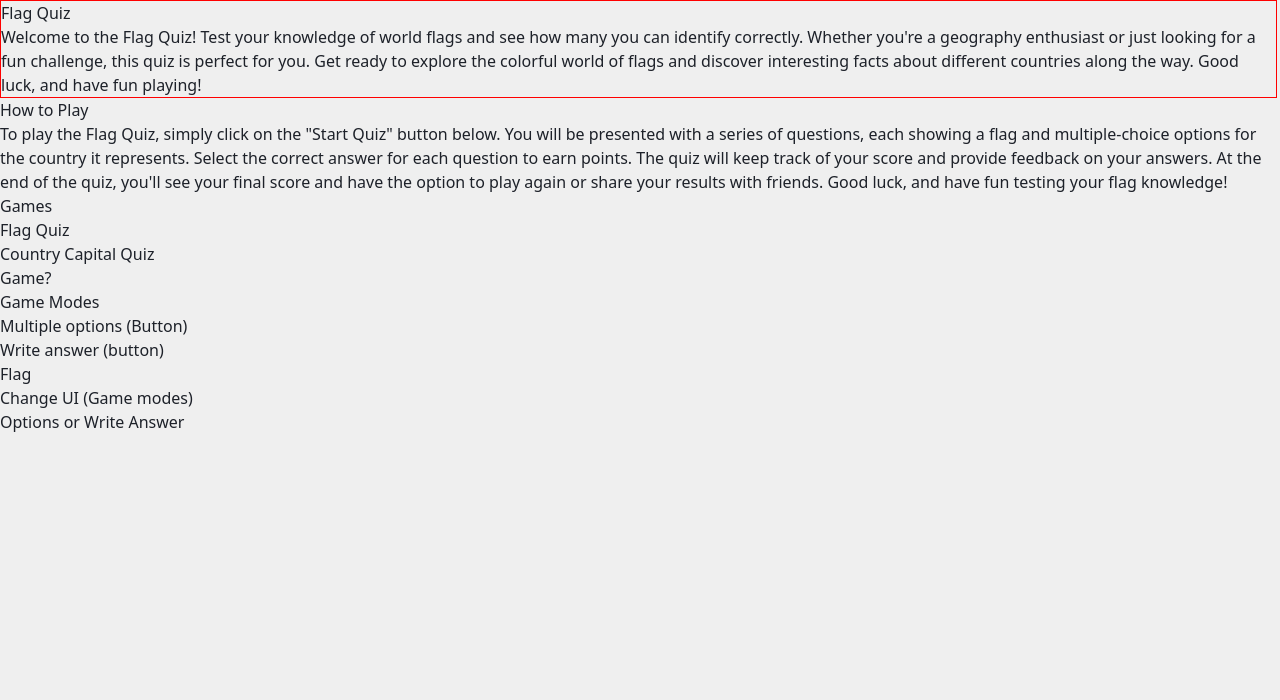
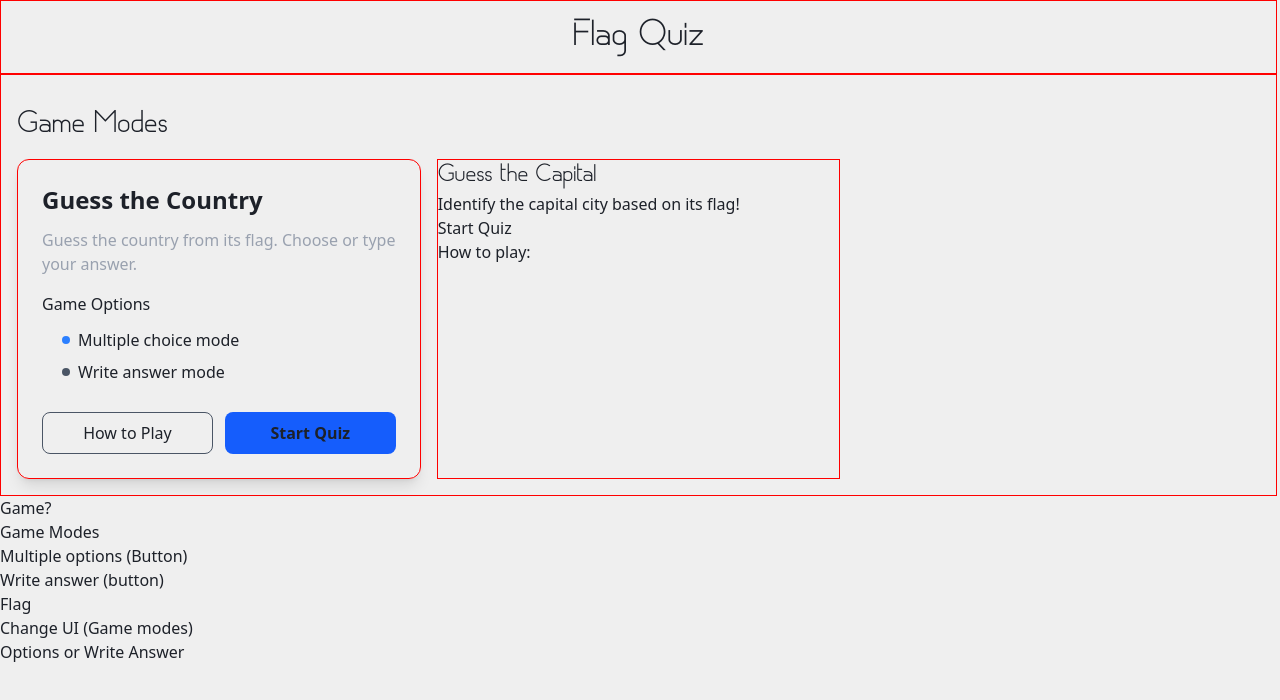
Before and after one commit to BryanGrandon/Flag-Quiz, a React (Vite) app: page / in a window 1280 px wide. Shown: the top 700 px of the page. Built offline with nearby package versions, Linux system fonts and the light colour scheme.

Commit message:
feat(web):add PageHome.tsx and change vite, package for tailwind

```diff
--- a/package.json
+++ b/package.json
@@ -17,14 +17,14 @@
     "@babel/core": "7.29.0",
     "@eslint/js": "9.39.4",
     "@rolldown/plugin-babel": "0.2.1",
-    "@tailwindcss/cli": "4.2.2",
+    "@tailwindcss/vite": "4.2.2",
     "@types/babel__core": "7.20.5",
     "@types/node": "24.12.0",
     "@types/react": "19.2.14",
     "@types/react-dom": "19.2.3",
     "@vitejs/plugin-react": "6.0.1",
     "babel-plugin-react-compiler": "1.0.0",
-    "eslint": "9.39.4",
+    "eslint": "10.1.0",
     "eslint-plugin-react-hooks": "7.0.1",
     "eslint-plugin-react-refresh": "0.5.2",
     "globals": "17.4.0",
--- a/src/App.tsx
+++ b/src/App.tsx
@@ -1,33 +1,10 @@
+import PageHome from './pages/home/PageHome'
+
 function App() {
   return (
     <>
-      <header className='test'>
-        <h1>Flag Quiz</h1>
-        <p>
-          Welcome to the Flag Quiz! Test your knowledge of world flags and see how many you can identify correctly. Whether you're a geography enthusiast or just looking for a fun challenge, this quiz
-          is perfect for you. Get ready to explore the colorful world of flags and discover interesting facts about different countries along the way. Good luck, and have fun playing!
-        </p>
-      </header>
-
+      <PageHome />
       <main>
-        <article>
-          <h2>How to Play</h2>
-          <p>
-            To play the Flag Quiz, simply click on the "Start Quiz" button below. You will be presented with a series of questions, each showing a flag and multiple-choice options for the country it
-            represents. Select the correct answer for each question to earn points. The quiz will keep track of your score and provide feedback on your answers. At the end of the quiz, you'll see your
-            final score and have the option to play again or share your results with friends. Good luck, and have fun testing your flag knowledge!
-          </p>
-        </article>
-
-        <article>
-          <h2>Games</h2>
-          <ul>
-            <li>Flag Quiz</li>
-            <li>Country Capital Quiz</li>
-            <li></li>
-          </ul>
-        </article>
-
         <article>
           <h2>Game?</h2>
           <article>
--- /dev/null
+++ b/src/pages/home/PageHome.tsx
@@ -0,0 +1,47 @@
+const PageHome = () => {
+  return (
+    <>
+      <header className='test p-4 max-w-350 mx-auto'>
+        <h1 className='font-basicaline text-4xl text-center'>Flag Quiz</h1>
+        <p></p>
+      </header>
+      <main className='test p-4 max-w-350 mx-auto '>
+        <article>
+          <h2 className='font-basicaline text-3xl py-4'>Game Modes</h2>
+          <article className='grid grid-cols-1 md:grid-cols-2 lg:grid-cols-3 gap-4 '>
+            <section className='rounded-xl p-6 shadow-lg w-full test'>
+              <h3 className='text-2xl font-bold mb-3'>Guess the Country</h3>
+              <p className='text-gray-400 mb-4'>Guess the country from its flag. Choose or type your answer.</p>
+              <section className='mb-6 space-y-2'>
+                <h3>Game Options</h3>
+                <section className='pl-4'>
+                  <button className='flex items-center gap-2 p-1'>
+                    <span className='w-2 h-2 bg-blue-500 rounded-full'></span>
+                    Multiple choice mode
+                  </button>
+                  <button className='flex items-center gap-2 p-1'>
+                    <span className='w-2 h-2 bg-gray-600 rounded-full'></span>
+                    Write answer mode
+                  </button>
+                </section>
+              </section>
+              <div className='grid grid-cols-2 gap-3'>
+                <button className='border border-gray-600 py-2 rounded-lg hover:bg-gray-700 transition'>How to Play</button>
+                <button className='bg-blue-600 py-2 rounded-lg font-semibold hover:bg-blue-500 transition'>Start Quiz</button>
+              </div>
+            </section>
+
+            <section className='test'>
+              <h3 className='font-basicaline text-2xl'>Guess the Capital</h3>
+              <p>Identify the capital city based on its flag!</p>
+              <button>Start Quiz</button>
+              <p>How to play: </p>
+            </section>
+          </article>
+        </article>
+      </main>
+    </>
+  )
+}
+
+export default PageHome
--- a/vite.config.ts
+++ b/vite.config.ts
@@ -2,10 +2,9 @@ import { defineConfig } from 'vite'
 import react, { reactCompilerPreset } from '@vitejs/plugin-react'
 import babel from '@rolldown/plugin-babel'
 
+import tailwindcss from '@tailwindcss/vite'
+
 // https://vite.dev/config/
 export default defineConfig({
-  plugins: [
-    react(),
-    babel({ presets: [reactCompilerPreset()] })
-  ],
+  plugins: [react(), tailwindcss(), babel({ presets: [reactCompilerPreset()] })],
 })
```
Also changed, not shown: 1 other file (tests, documents, lock files or other folders).
